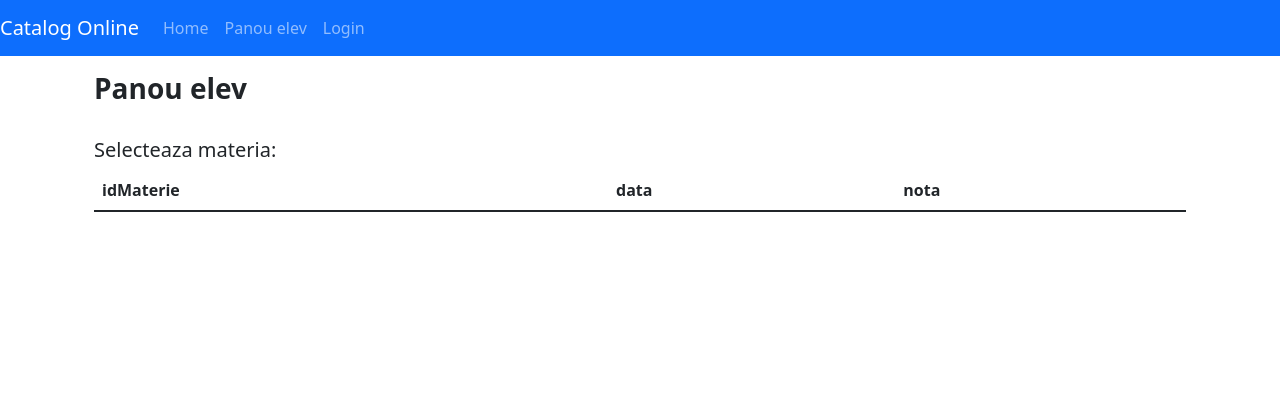
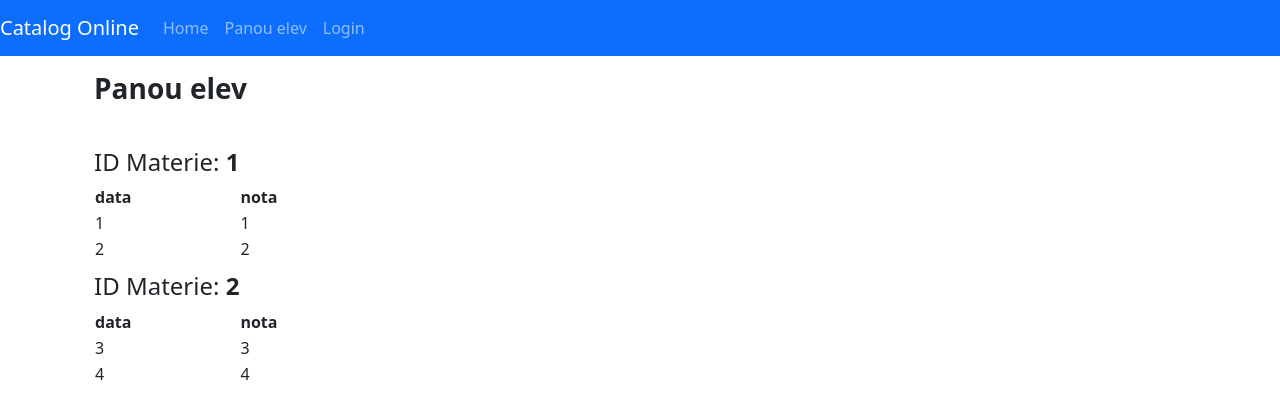
Before and after one commit to tr0yyy/catalog-online-mds, a React (Create React App) app in the folder client/: page /elev in a window 1280 px wide. Shown: the top 418 px of the page. Built offline with nearby package versions, Linux system fonts and the light colour scheme.

Commit message:
Tabel panou elev

```diff
--- a/client/src/components/elev.component.js
+++ b/client/src/components/elev.component.js
@@ -3,7 +3,8 @@ import AuthService from "../services/auth.service";
 import Loader from "react-js-loader";
 
 const MOCK_COURSES = [{ nume: "Mate" }, { nume: "Romana" }, { nume: "Info" }];
-const TABLE_DATA = [
+const TABLE_DATA = {
+  catalog: [
     {
       idMaterie: 1,
       note: [
@@ -30,13 +31,12 @@ const TABLE_DATA = [
         },
       ],
     },
-];
+  ],
+};
 
-const column = (
-  Object.keys(TABLE_DATA[0])[0] +
-  "," +
-  Object.keys(TABLE_DATA[0]["note"][0])
-).split(",");
+// const TABLE_DATA = currentUser.email;
+
+const column = Object.keys(TABLE_DATA.catalog[0]["note"][0]);
 console.log("coloana", column);
 const ThData = () => {
   return column.map((data) => {
@@ -44,19 +44,30 @@ const ThData = () => {
   });
 };
 console.log(ThData());
-const tdData = () => {
-  return TABLE_DATA.map((data) => {
-    console.log("sa", data);
+
+const reduceMaterie = (mappedArr, materie) => {
+  const { note, idMaterie } = materie;
+  note.forEach((notaObj) => {
+    const { data, nota } = notaObj;
+    mappedArr.push([data, nota]);
+  });
+  return mappedArr;
+};
+
+const mappedTableData = () => TABLE_DATA.catalog.reduce(reduceMaterie, []);
+
+const TdData = (props) => {
+  return reduceMaterie([], props.materie).map((row) => {
+    console.log("sa", row);
     return (
       <tr>
-        {column.map((row) => {
-          return <td>{data[row]}</td>;
+        {row.map((column) => {
+          return <td>{column}</td>;
         })}
       </tr>
     );
   });
 };
-console.log(tdData());
 
 function randomNota() {
   return Math.floor(Math.random() * 10) + 1;
@@ -80,16 +91,16 @@ export default class Elev extends Component {
     return this.state.nota !== nextState.nota;
   }
   render() {
-    // if (this.state.coursesNames.length === 0)
-    //   return (
-    //     <div className="container">
-    //       <h3>
-    //         <strong>Panou elev</strong>
-    //       </h3>
-    //       <br />
-    //       <h5>Momentan nu aveti nicio nota.</h5>
-    //     </div>
-    //   );
+    if (this.state.coursesNames.length === 0)
+      return (
+        <div className="container">
+          <h3>
+            <strong>Panou elev</strong>
+          </h3>
+          <br />
+          <h5>Momentan nu aveti nicio nota.</h5>
+        </div>
+      );
 
     return (
       <div className="container">
@@ -98,39 +109,22 @@ export default class Elev extends Component {
             <strong>Panou elev</strong>
           </h3>
           <br />
-
           <div>
-            <h5>Selecteaza materia:</h5>
-            {/* <form>
-              <select
-                onChange={(e) => {
-                  const indexMaterie = Number(e.target.value);
-                  if (indexMaterie === 0) return;
-                  this.changeNota();
-                }}
-              >
-                {!this.state.nota && <option>Selectati o materie</option>}
-                {this.state.coursesNames.map((course, idx) => (
-                  <option value={idx + 1}>{course.nume}</option>
+            {TABLE_DATA.catalog.map((materie) => (
+              <table key={materie.idMaterie} style={{ margin: "10px 0" }}>
+                <thead>
+                  <h4>
+                    ID Materie: <b>{materie.idMaterie}</b>
+                  </h4>
+                  <tr>
+                    <ThData />
+                  </tr>
+                </thead>
+                <tbody>
+                  <TdData materie={materie} />
+                </tbody>
+              </table>
             ))}
-              </select>
-              <label>
-                Nota dvs:
-                <br />
-                <input
-                  type="text"
-                  name="name"
-                  readOnly={true}
-                  value={this.state.nota ? this.state.nota.join(", ") : ""}
-                />
-              </label>
-            </form> */}
-            <table className="table">
-              <thead>
-                <tr>{<ThData></ThData>}</tr>
-              </thead>
-              <tbody>{<tdData />}</tbody>
-            </table>
           </div>
         </header>
       </div>
--- a/client/src/services/db.service.js
+++ b/client/src/services/db.service.js
@@ -1,22 +1,30 @@
 import axios from "axios";
 import authHeader from "./auth-header";
-const API_URL = 'http://localhost:5000/api/db/';
+const API_URL = "http://localhost:5000/api/db/";
 class DbService {
   loadData(filename, collection) {
     return axios
-            .post(API_URL + 'load-data', {headers: authHeader(), filename, collection})
-            .then(response => {
-                return response.data.message
+      .post(API_URL + "load-data", {
+        headers: authHeader(),
+        filename,
+        collection,
       })
+      .then((response) => {
+        return response.data.message;
+      });
   }
   getAllSchools() {
+    return axios.get(API_URL + "get-all-schools").then((response) => {
+      return response.data;
+    });
+  }
+  getCatalog(email) {
     return axios
-            .get(API_URL + "get-all-schools")
-            .then(response => {
-                return response.data
-            })
+      .get(API_URL + "get-catalog", { headers: authHeader(), email })
+      .then((response) => {
+        return response.data;
+      });
+  }
 }
 
-}
-
-export default new DbService()
+export default new DbService();
```
Also changed, not shown: 2 other files (tests, documents, lock files or other folders). Lines whose indentation alone changed are shown as unchanged.
